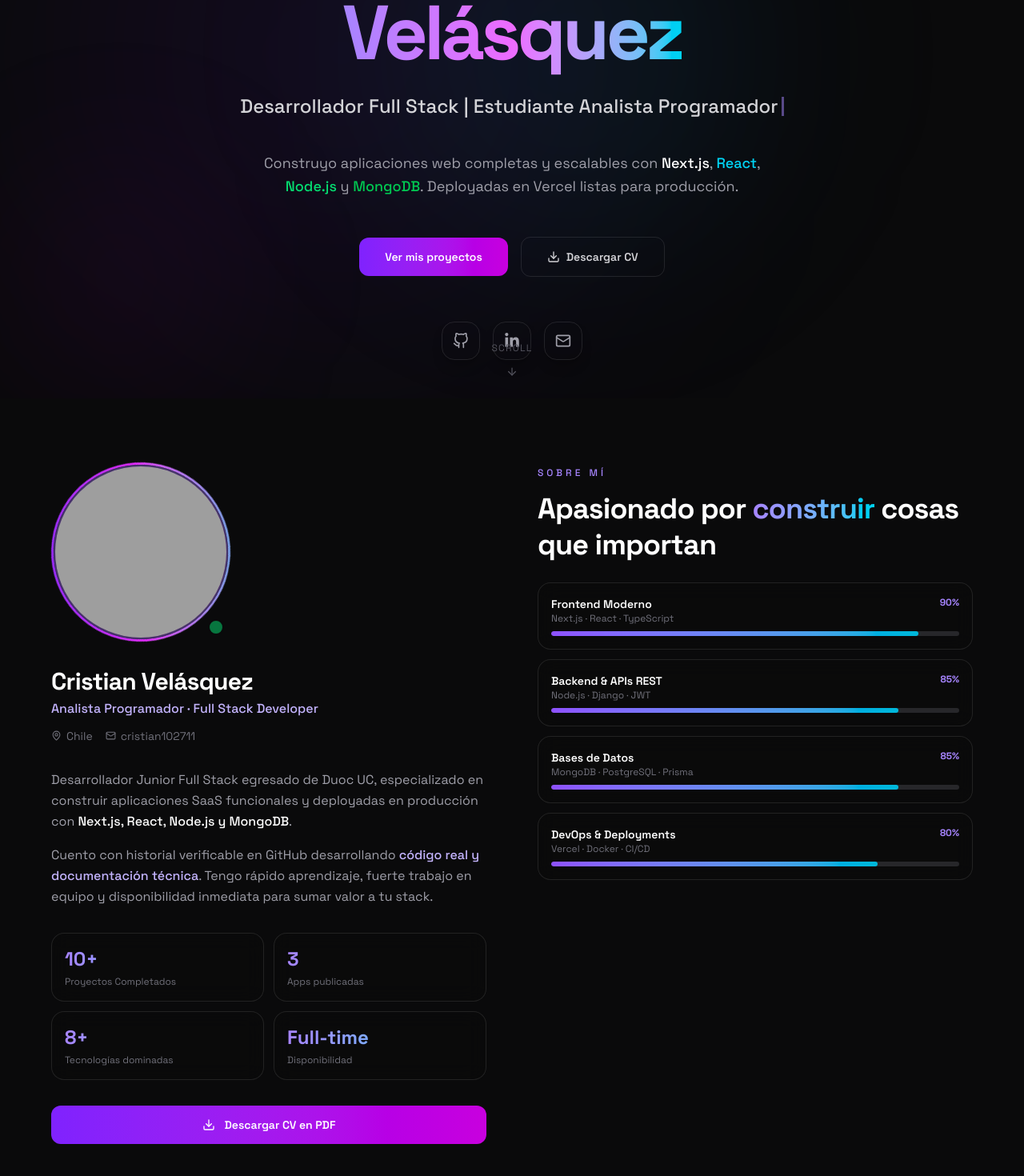
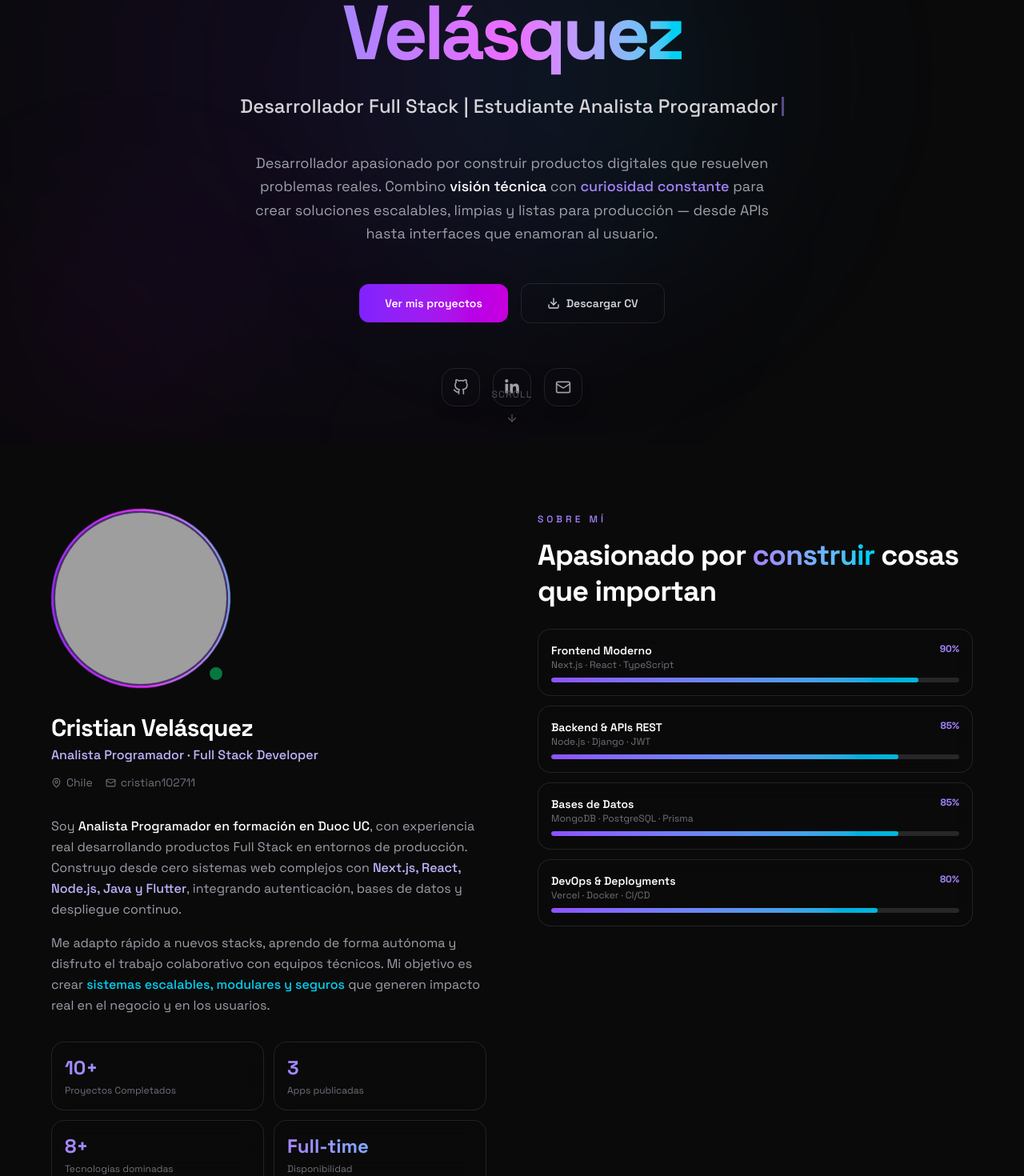
Before and after one commit to cristian102711/portfolio-cristian, a Next.js app: page / in a window 1280 px wide. Shown: the part 365-1835 px from the top of the page at 80% size. Built offline with nearby package versions, Linux system fonts and the light colour scheme; grey boxes are pictures that could not be loaded.

Commit message:
Update About & Hero bio text, fix CV download path

```diff
--- a/src/components/ui/About.tsx
+++ b/src/components/ui/About.tsx
@@ -69,13 +69,18 @@ export default function About() {
             {/* About text */}
             <div className="space-y-4 text-zinc-400 leading-relaxed text-sm lg:text-base">
               <p>
-                Desarrollador Junior Full Stack egresado de Duoc UC, especializado en
-                construir aplicaciones SaaS funcionales y deployadas en producción con{' '}
-                <span className="text-white font-medium">Next.js, React, Node.js y MongoDB</span>.
+                Soy{' '}
+                <span className="text-white font-medium">Analista Programador en formación en Duoc UC</span>,
+                con experiencia real desarrollando productos Full Stack en entornos de producción.
+                Construyo desde cero sistemas web complejos con{' '}
+                <span className="text-violet-300 font-medium">Next.js, React, Node.js, Java y Flutter</span>,
+                integrando autenticación, bases de datos y despliegue continuo.
               </p>
               <p>
-                Cuento con historial verificable en GitHub desarrollando <span className="text-violet-300 font-medium">código real y documentación técnica</span>.
-                Tengo rápido aprendizaje, fuerte trabajo en equipo y disponibilidad inmediata para sumar valor a tu stack.
+                Me adapto rápido a nuevos stacks, aprendo de forma autónoma y disfruto el trabajo colaborativo
+                con equipos técnicos. Mi objetivo es crear{' '}
+                <span className="text-cyan-400 font-medium">sistemas escalables, modulares y seguros</span>{' '}
+                que generen impacto real en el negocio y en los usuarios.
               </p>
             </div>
 
@@ -98,7 +103,7 @@ export default function About() {
 
             {/* CV Download */}
             <motion.a
-              href="/cv/Cristian_Velasquez_CV.pdf"
+              href="/cv/CV_Cristianvelasquez.pdf"
               download
               className="flex items-center gap-3 px-6 py-3.5 rounded-xl bg-gradient-to-r from-violet-600 to-fuchsia-600 text-white font-semibold text-sm w-full justify-center hover:shadow-lg hover:shadow-violet-500/30 transition-all"
               whileHover={{ scale: 1.03 }}
--- a/src/components/ui/Hero.tsx
+++ b/src/components/ui/Hero.tsx
@@ -87,12 +87,11 @@ export default function Hero() {
             animate="visible"
             className="text-zinc-400 text-lg leading-relaxed max-w-2xl mt-2"
           >
-            Construyo aplicaciones web completas y escalables con{' '}
-            <span className="text-white font-medium">Next.js</span>,{' '}
-            <span className="text-cyan-400 font-medium">React</span>,{' '}
-            <span className="text-green-400 font-medium">Node.js</span> y{' '}
-            <span className="text-green-500 font-medium">MongoDB</span>.
-            Deployadas en Vercel listas para producción.
+            Desarrollador apasionado por construir productos digitales que resuelven problemas reales.
+            Combino{' '}
+            <span className="text-white font-medium">visión técnica</span> con{' '}
+            <span className="text-violet-400 font-medium">curiosidad constante</span>{' '}
+            para crear soluciones escalables, limpias y listas para producción — desde APIs hasta interfaces que enamoran al usuario.
           </motion.p>
 
           <motion.div
```
